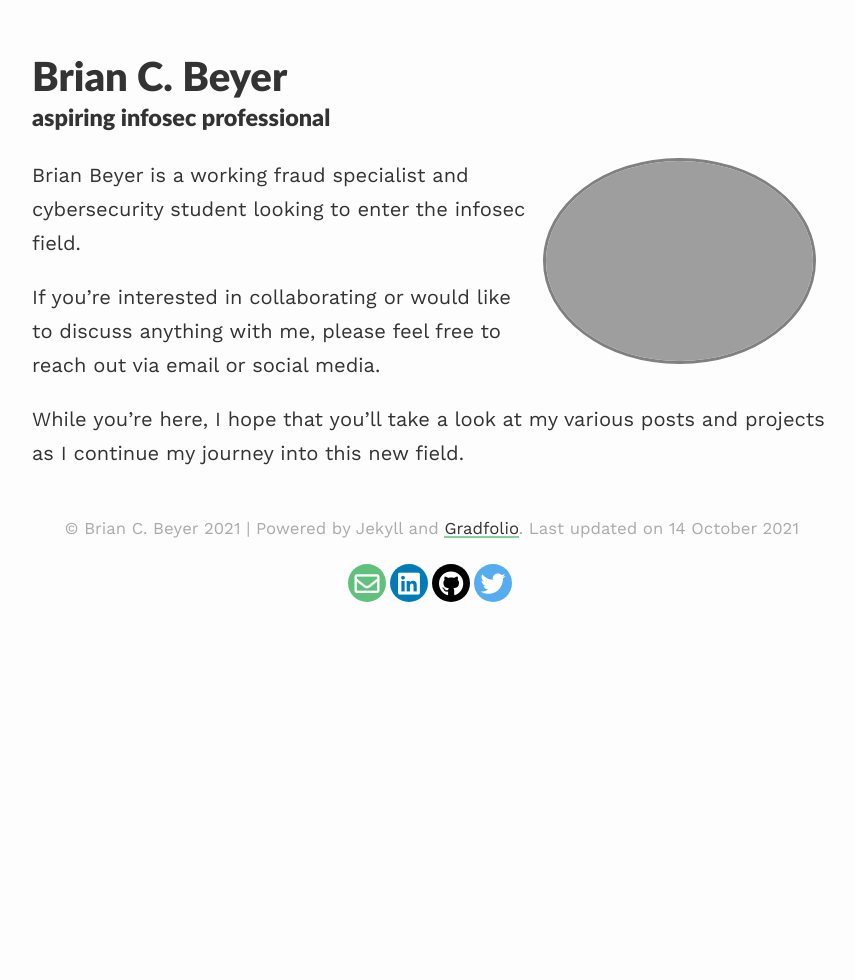
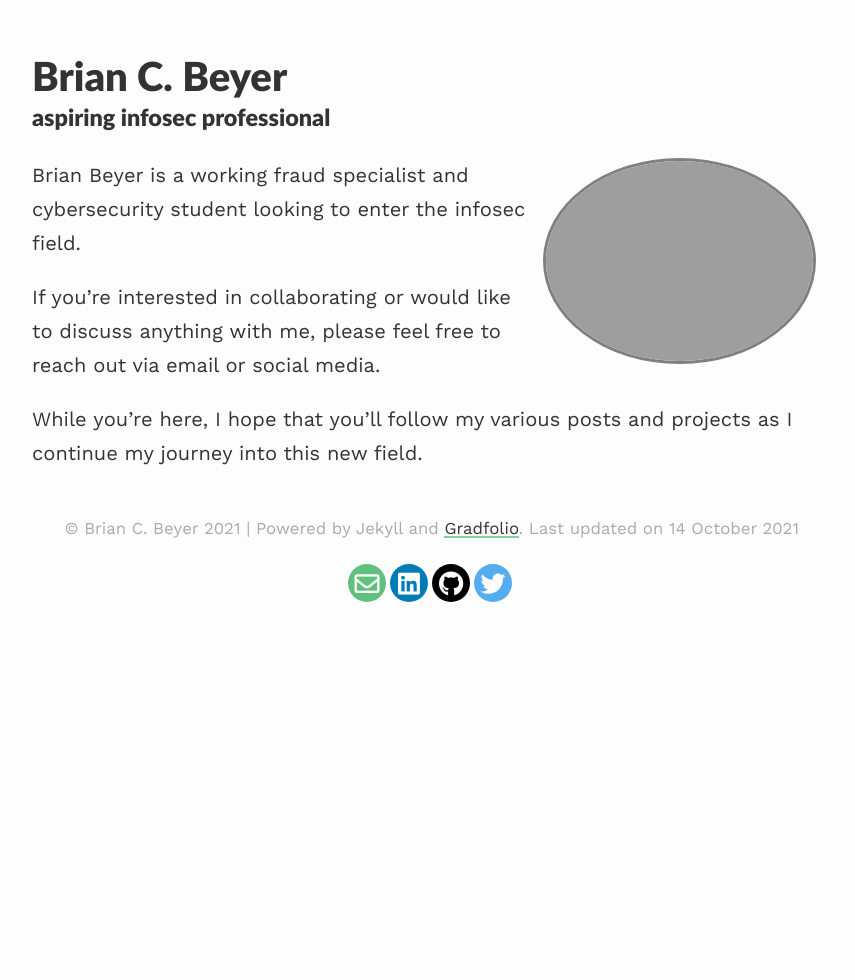
Before and after one commit to hermanthehermit/hermanthehermit.github.io, a Jekyll site: the page built from index.md, in a window 1280 px wide. Shown: the whole page, without its empty margins (208-1063 px from the left). Built offline with Jekyll 4.4.1, drawn with Linux system fonts in a browser that asks for light colours; nearby versions of some CDN libraries.

```diff
--- a/_config.yml
+++ b/_config.yml
@@ -5,7 +5,7 @@ description: aspiring infosec professional
 
 baseurl: / #name of GitHub repository
 url:  #custom url to be used instead of GitHub repository
-email: beyer.brian@gmail.com
+email: me@brianb.xyz
 
 
 highlighter: rouge
--- a/index.md
+++ b/index.md
@@ -11,4 +11,4 @@ Brian Beyer is a working fraud specialist and cybersecurity student looking to e
 
 If you're interested in collaborating or would like to discuss anything with me, please feel free to reach out via email or social media.
 
-While you're here, I hope that you'll take a look at my various posts and projects as I continue my journey into this new field.
+While you're here, I hope that you'll follow my various posts and projects as I continue my journey into this new field.
```
